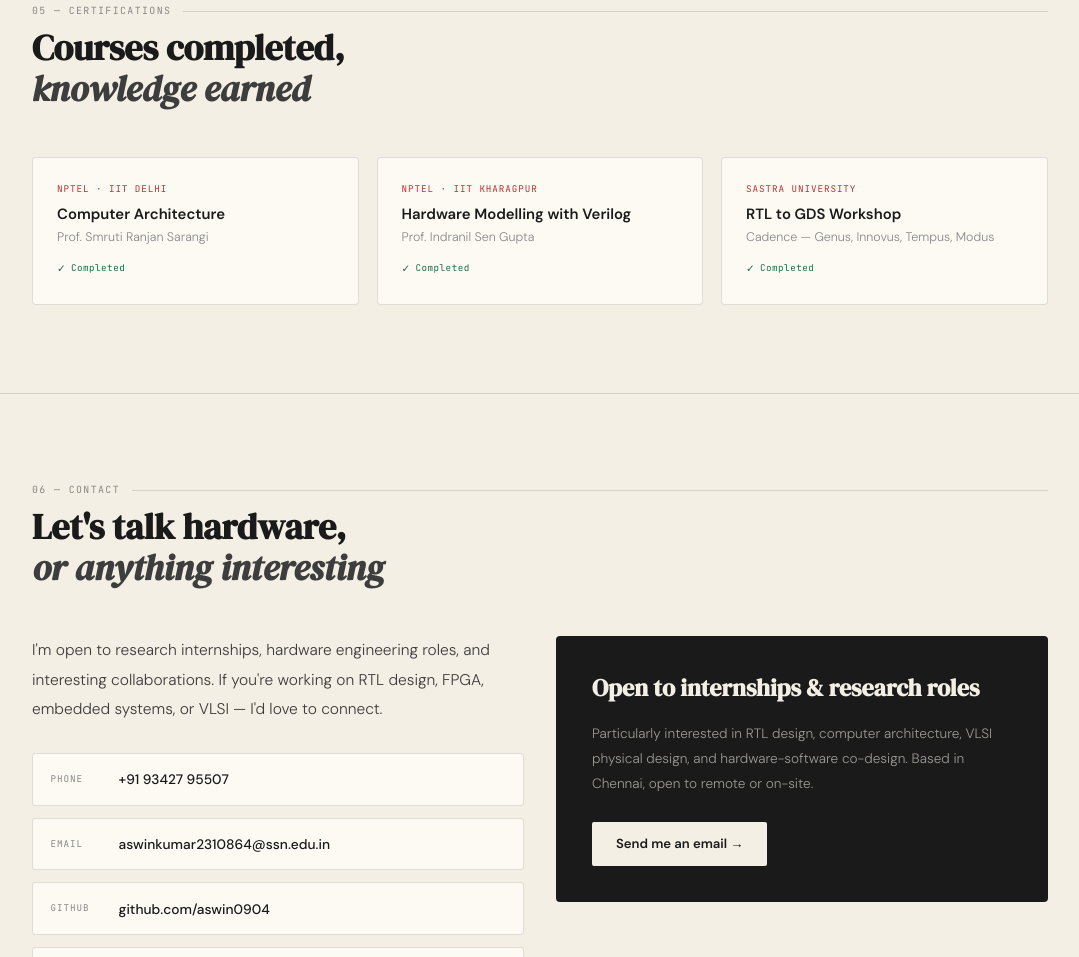
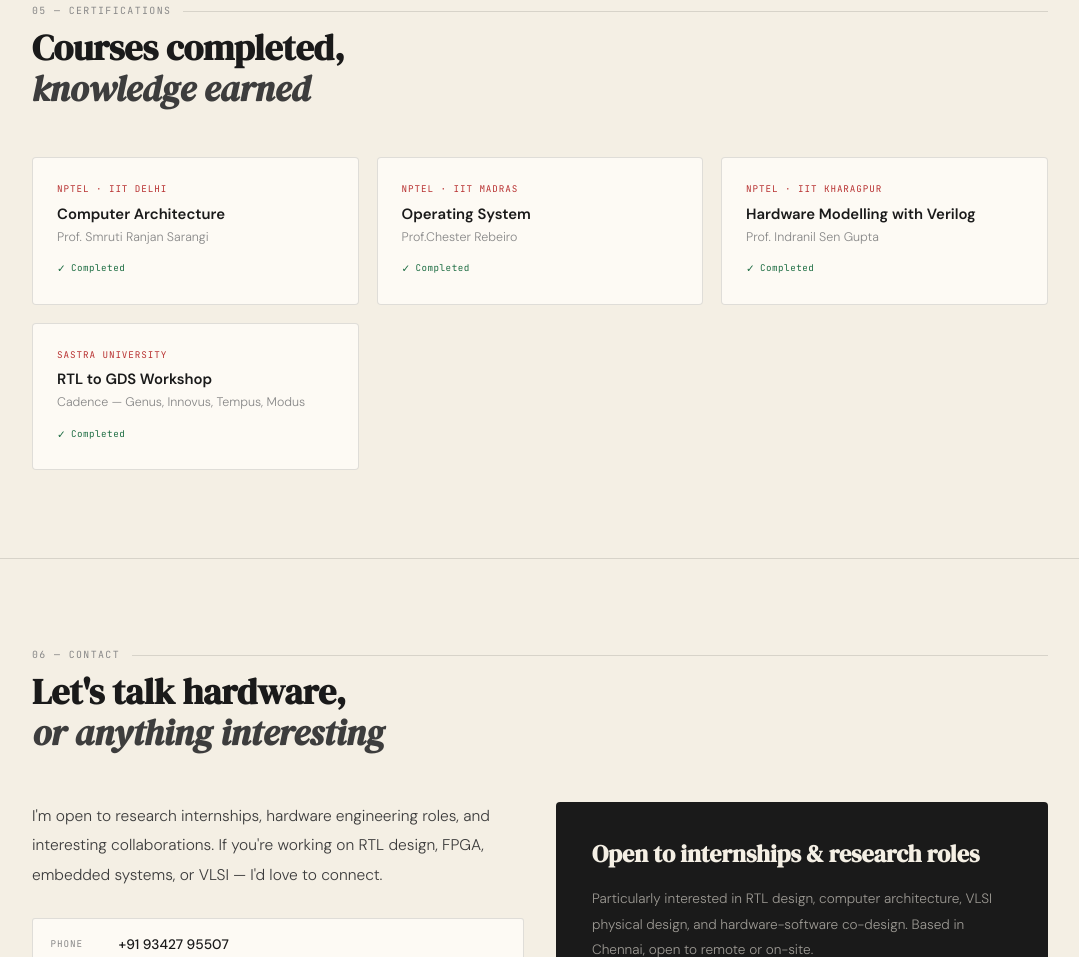
Before and after one commit to aswin0904/my_portfolio, a plain HTML site: page index.html in a window 1280 px wide. Shown: the part 5405-6362 px from the top of the page, without its empty margins (100-1179 px from the left). Drawn offline with Linux system fonts and the light colour scheme.

Commit message:
Update index.html

```diff
--- a/index.html
+++ b/index.html
@@ -572,6 +572,12 @@
                 <div class="cdone">Completed</div>
             </div>
             <div class="cc">
+                <div class="cf">NPTEL · IIT Madras</div>
+                <div class="cn">Operating System</div>
+                <div class="ci">Prof.Chester Rebeiro</div>
+                <div class="cdone">Completed</div>
+            </div>
+            <div class="cc">
                 <div class="cf">NPTEL · IIT Kharagpur</div>
                 <div class="cn">Hardware Modelling with Verilog</div>
                 <div class="ci">Prof. Indranil Sen Gupta</div>
```
